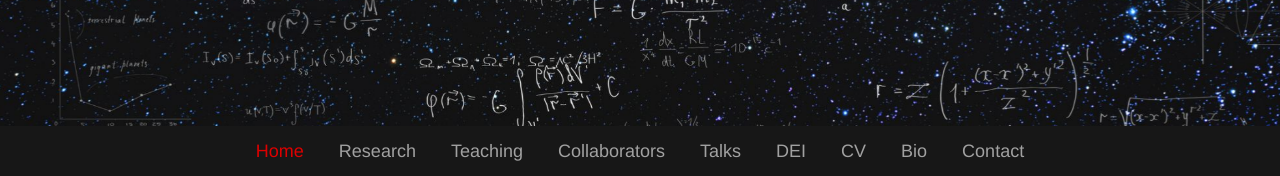
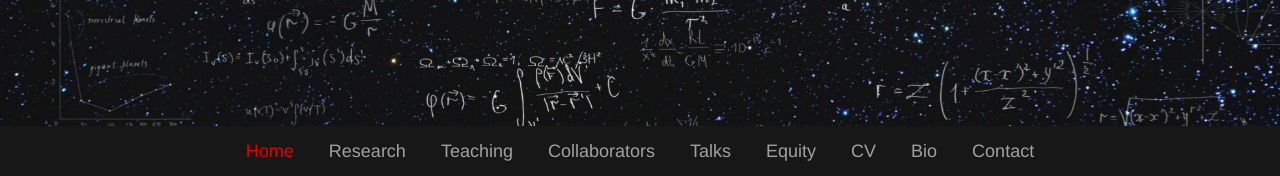
Before and after one commit to giganano/giganano.github.io, a plain HTML site: page index.html in a window 1280 px wide. Shown: the part 624-800 px from the top of the page. Drawn offline with nearby package versions, Linux system fonts and the light colour scheme.

Commit message:
enh: word change, DEI -> Equity

```diff
--- a/index.html
+++ b/index.html
@@ -37,7 +37,7 @@
 					Talks
 				</a></li>
 				<li><a href="#dei" class="nav-item dormant">
-					DEI
+					Equity
 				</a></li>
 				<li><a href="#vita" class="nav-item dormant">
 					CV
@@ -111,7 +111,7 @@
 					Talks
 				</a></li>
 				<li><a href="#dei" class="nav-item dormant">
-					DEI
+					Equity
 				</a></li>
 				<li><a href="#vita" class="nav-item dormant">
 					CV
```
